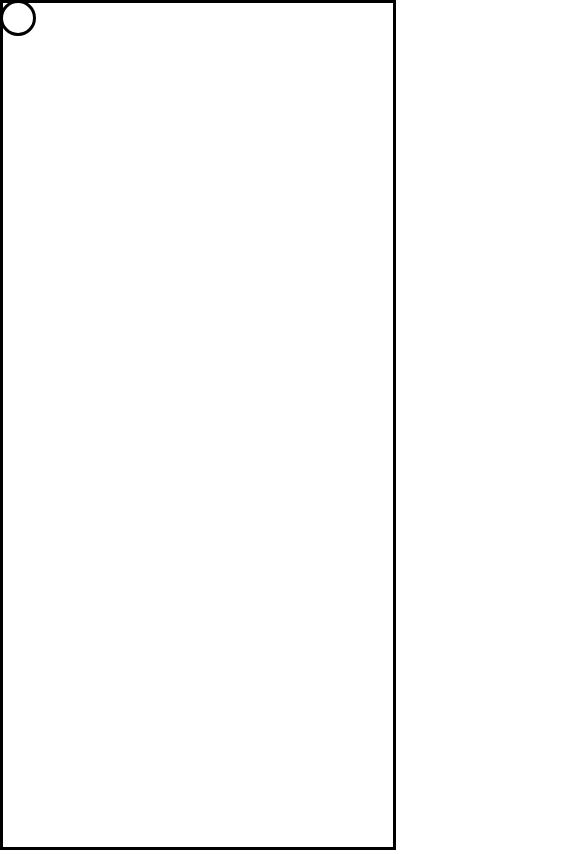
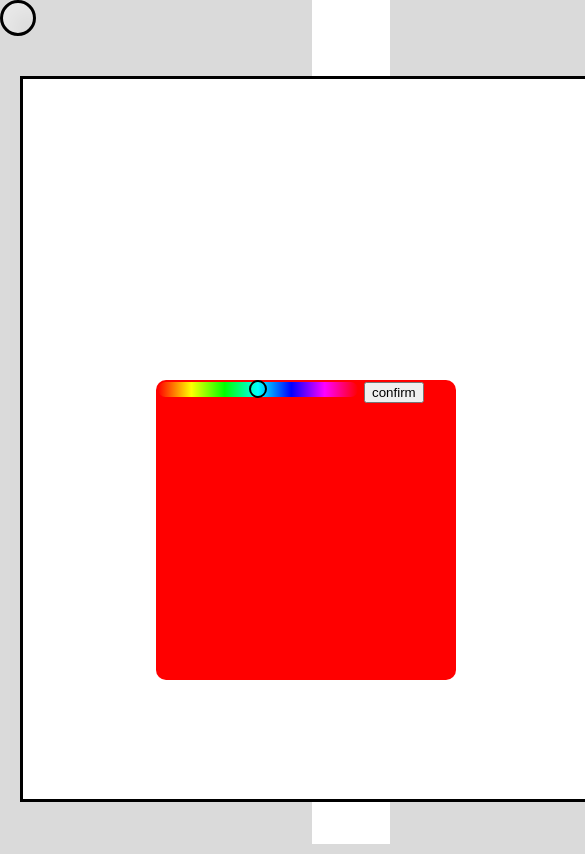
Before and after one commit to Vlastovka/Kreslen-, a plain HTML site: page index.html in a window 390 px wide. Shown: the top 854 px of the page, 585 px wide, since content can reach past the window. Drawn offline with Linux system fonts and the light colour scheme.

Commit message:
Přidání custom colorpickru, přidání barevné palety, bugfixy a úprava designu

```diff
--- /dev/null
+++ b/colorPicker.js
@@ -0,0 +1,103 @@
+const canvasColorPicker = document.getElementById("colorPickerMain");
+const ctxColorPicker = canvasColorPicker.getContext("2d");
+const confirmButton = document.getElementById("confirmButton");
+
+canvasColorPicker.width = 200;
+canvasColorPicker.height = 200;
+
+let colorClickX = 0;
+let colorClickY = 0;
+
+const hueSlider = document.getElementById("hueSlider")
+hueSlider.addEventListener("input", ()=> {
+    drawColorPicker();
+})
+
+function hueToRGB(h){
+    const c = 1
+    const x = 1 - Math.abs((h/60)%2-1);
+
+    let r,g,b;
+
+    if(h < 60){
+        r = c;
+        g = x;
+        b = 0;
+    } else if (h < 120){
+        r = x;
+        g = c;
+        b = 0;
+    } else if (h < 180){
+        r = 0;
+        g = c;
+        b = x;
+    } else if(h < 240){
+        r = 0;
+        g = x;
+        b = c;
+    } else if(h < 300){
+        r = x;
+        g = 0;
+        b = c;
+    } else if(h <= 360){
+        r = c;
+        g = 0;
+        b = x;
+    }
+    return [
+        Math.round(r * 255),
+        Math.round(g * 255),
+        Math.round(b * 255)
+    ];
+}
+
+function drawColorPicker(){
+
+    let hueColor = hueToRGB(Number(hueSlider.value));
+
+    const hueGradient = ctx.createLinearGradient(0,0,200,0);
+    const blackToWhiteGradient = ctx.createLinearGradient(0,0,0,200);
+
+    hueGradient.addColorStop(0, "white");
+    hueGradient.addColorStop(1, `rgb(${hueColor[0]}, ${hueColor[1]}, ${hueColor[2]})`);
+
+    ctxColorPicker.fillStyle = hueGradient;
+    ctxColorPicker.fillRect(0,0,200,200)
+
+    blackToWhiteGradient.addColorStop(0, "rgba(0, 0, 0, 0)");
+    blackToWhiteGradient.addColorStop(1, "rgba(0, 0, 0, 1)");
+
+    ctxColorPicker.fillStyle = blackToWhiteGradient;
+    ctxColorPicker.fillRect(0,0,200,200)
+}
+
+canvasColorPicker.addEventListener("click", (e) => {
+    colorClickX = e.offsetX;
+    colorClickY = e.offsetY;
+    clickDetection();
+})
+
+function clickDetection(){
+    let saturation = colorClickX / 200;
+    let darkness = colorClickY / 200;
+    let hue = Number(hueSlider.value);
+    let hueColor = hueToRGB(hue);
+    let r = 255 + (hueColor[0] - 255) * saturation;
+    let g = 255 + (hueColor[1] - 255) * saturation;
+    let b = 255 + (hueColor[2] - 255) * saturation;
+    r = r * (1 - darkness);
+    g = g * (1 - darkness);
+    b = b * (1 - darkness);
+    r = Math.floor(r)
+    g = Math.floor(g)
+    b = Math.floor(b)
+    confirmButton.addEventListener("click",() => {
+        color = rgbToHex(r, g, b)
+    })
+}
+
+function rgbToHex(r, g, b) {
+    return "#" + [r, g, b]
+        .map(value => value.toString(16).padStart(2, "0"))
+        .join("");
+}
--- a/index.html
+++ b/index.html
@@ -8,13 +8,42 @@
 </head>
 <body>
     <div id="crosshair"></div>
-    <div id="popup" style="visibility: hidden; position: absolute;">
-        <h5>Resize</h5>
-        <p>You will lose all draws u made!</p>
-        <button value="1">Yes</button>
-        <button value="0">No</button>
+    <div id="panel">
+        <div id="colorPanel">
+            <button value=""></button>
+            <button value=""></button>
+            <button value=""></button>
+            <button value=""></button>
+            <button value=""></button>
+            <button value=""></button>
+            <button value=""></button>
+            <button value=""></button>
+            <button value=""></button>
+            <button value=""></button>
+            <button value=""></button>
+            <button value=""></button>
+            <button value=""></button>
+            <button value=""></button>
+            <button value=""></button>
+            <button value=""></button>
+            <button value=""></button>
+            <button value=""></button>
+        </div>
+        <div id="userColorPanel">
+            <button value=""></button>
+            <button value=""></button>
+            <button value=""></button>
+            <button value=""></button>
+            <button value=""></button>
+            <button value=""></button>
+        </div>
     </div>
-    <div id="toolWheel" style="visibility: hidden;">
+    <div id="colorPickerWindow">
+        <canvas id="colorPickerMain" style="z-index: 2; position: absolute; top: 15%; left: 15%;pointer-events: all;"></canvas>
+        <input type="range" min="0" max="360" id="hueSlider">
+        <button id="confirmButton">confirm</button>
+    </div>
+    <div id="toolWheel">
         <button value="pencil" id="pencil"><img src="icons/pencil.png" style="width: 50%; left: 30%; position: absolute; top: 30%;"></button>
         <button value="pen" id="pen"><img src="icons/pen.png" style="width: 50%; left: 10%; position: absolute; top: 40%;"></button>
         <button value="eraser" id="eraser"><img src="icons/eraser.png" style="width: 40%; left: 40%; position: absolute; top: 20%;"></button>
@@ -22,5 +51,6 @@
     </div>
     <canvas id="canvas" style="border: 3px solid black;"></canvas>
     <script src="script.js"></script>
+    <script src="colorPicker.js"></script>
 </body>
 </html>
--- a/script.js
+++ b/script.js
@@ -6,10 +6,11 @@ const ctx = canvas.getContext("2d", {
 const toolWheel = document.getElementById("toolWheel");
 const toolWheelBtn = document.querySelectorAll("#toolWheel button");
 
-const crosshair = document.getElementById("crosshair")
+const crosshair = document.getElementById("crosshair");
 
-const popUp = document.getElementById("popup")
-const popUpBtn = document.querySelectorAll("#popup button")
+const panel = document.getElementById("panel");
+const colorPanelBtn = document.querySelectorAll("#colorPanel button");
+const userColorPanel = document.querySelectorAll("#userColorPabel button");
 
 let mousePosX = 0;
 let mousePosY = 0;
@@ -21,47 +22,98 @@ let color = "#000000"
 let tool = "pen"
 let drawing = false;
 
-canvas.width = window.innerWidth;
-canvas.height = window.innerHeight;
+const colors = [
+    "#000000", // Černá
+    "#FFFFFF", // Bílá
+    "#808080", // Šedá
+    "#FF0000", // Červená
+    "#800000", // Tmavě červená
+    "#FFA500", // Oranžová
+    "#FFFF00", // Žlutá
+    "#00FF00", // Zelená
+    "#008000", // Tmavě zelená
+    "#00FFFF", // Tyrkysová
+    "#0000FF", // Modrá
+    "#000080", // Tmavě modrá
+    "#800080", // Fialová
+    "#FF00FF", // Purpurová
+    "#FFC0CB", // Růžová
+    "#A52A2A", // Hnědá
+    "#F5F5DC", // Béžová
+    "#FFD700"  // Zlatá
+]
 
-document.addEventListener("mousemove", (e) => {
-    mousePosX = e.clientX;
-    mousePosY = e.clientY;
+let userColors = [];
+
+function hexToRGB(hex){
+    return[
+        parseInt(hex.slice(1, 3), 16),
+        parseInt(hex.slice(3, 5), 16),
+        parseInt(hex.slice(5, 7), 16),
+        255
+    ]
+}
+
+function init(){
+// canvas initialize
+    canvas.width = 1080;
+    canvas.height = 720;
+    canvas.style.position = "absolute";
+    canvas.style.bottom = "5%";
+    canvas.style.left = "5%"
+    canvas.style.backgroundColor = "white";
+
+// color init
+colorPanelBtn.forEach((button, index) => {
+    button.value = colors[index];
+    button.style.backgroundColor = colors[index];
+})
+}
+
+colorPanelBtn.forEach(button => {
+    button.addEventListener("click", () => {
+        color = button.value
+    })
+})
+
+canvas.addEventListener("mousemove", (e) => {
+    mousePosX = e.offsetX;
+    mousePosY = e.offsetY;
 })
 document.addEventListener("keypress", (e) => {
     if(e.key === "t"){
         toolWheel.style.top = mousePosY - 150 + "px";
         toolWheel.style.left = mousePosX - 150 + "px";
-        toolWheel.style.visibility = "visible";
+        toolWheel.style.display = "block";
     }
 })
 canvas.addEventListener("mousedown", (e) => {
     drawing = true; mousePosXLast = e.offsetX; mousePosYLast = e.offsetY;
     if (tool === "fill") {
-        const fillColor = hexToRGB(color);
+        let fillColor = hexToRGB(color)
         fill(mousePosX, mousePosY, fillColor);
     }
 });
-canvas.addEventListener("mouseup", (e) => {drawing = false;});
+canvas.addEventListener("mouseup", () => {drawing = false;});
 canvas.addEventListener("mousemove", (e) => {
     if (tool !== "pencil"){
         crosshair.style.width = size + "px";
         crosshair.style.height = size + "px";
-        crosshair.style.top = e.offsetY - size/2 + "px";
-        crosshair.style.left = e.offsetX - size/2 + "px";
+        crosshair.style.top = e.clientY - size/2 + "px";
+        crosshair.style.left = e.clientX - size/2 + "px";
         crosshair.style.borderRadius = "100%";
     } else if (tool === "pencil"){
         crosshair.style.width = size + "px";
         crosshair.style.height = size + "px";
-        crosshair.style.top = e.offsetY - size/2 + "px";
-        crosshair.style.left = e.offsetX - size/2 + "px";
+        crosshair.style.top = e.clientY - size/2 + "px";
+        crosshair.style.left = e.clientX - size/2 + "px";
         crosshair.style.borderRadius = "0";
     } else {console.log("No tools selected")}
 })
 canvas.addEventListener("mouseleave", () => {drawing = false})
 toolWheelBtn.forEach(button => {
     button.addEventListener("click", () => {
-        toolWheel.style.visibility = "hidden";
+        toolWheel.style.display = "";
         switch (button.value) {
             case "pen":
                 tool = "pen"
@@ -78,15 +130,6 @@ toolWheelBtn.forEach(button => {
         }
     })
 });
-
-function hexToRGB(hex){
-    return[
-        parseInt(hex.slice(1, 3), 16),
-        parseInt(hex.slice(3, 5), 16),
-        parseInt(hex.slice(5, 7), 16),
-        255
-    ]
-}
 
 function fill(x, y, color){
     const imageData = ctx.getImageData(0,0, canvas.width, canvas.height);
@@ -142,7 +185,6 @@ function fill(x, y, color){
     ctx.putImageData(imageData, 0, 0);
 }
 
-
 canvas.addEventListener("mousemove", (e) => {
     if(!drawing) return
     switch (tool) {
@@ -184,3 +226,5 @@ canvas.addEventListener("mousemove", (e) => {
             break;
     }
 })
+
+init()
--- a/style.css
+++ b/style.css
@@ -6,13 +6,12 @@ body {
     -webkit-user-select: none;
     -moz-user-select: none;
     cursor: none;
-}
-
-#canvas {
+    background-color: rgb(218, 218, 218);
 }
 
 #toolWheel {
     position: absolute;
+    display: none;
     width: 300px;
     height: 300px;
     top: 40%;
@@ -20,6 +19,7 @@ body {
     border-radius: 100%;
     overflow: hidden;
     border: 3px solid black;
+    z-index: 3;
     box-shadow: 10px 10px 100px rgb(102, 102, 102);
 }
 
@@ -69,3 +69,105 @@ body {
     box-shadow: inset 10px 10px 20px rgba(255, 255, 255, 0.4);
     z-index: 2;
 }
+
+#panel {
+    position: absolute;
+    background-color: rgb(255, 255, 255);
+    width: 20%;
+    height: 100%;
+    bottom: 0;
+    right: 0;
+    border: none;
+    cursor:default;
+}
+#colorPanel{
+    position: absolute;
+    bottom: 15%;
+    left: 15%;
+    width: 70%;
+    height: 12.5%;
+    display: grid;
+    grid-template-columns: repeat(6, 1fr);
+    grid-template-rows: repeat(3, 1fr);
+    transition: all 200ms;
+    border:1px solid rgb(180, 180, 180);
+}
+
+#colorPanel button{
+    cursor: pointer;
+    border: none;
+}
+
+#colorPanel button:hover{
+    border: 1px solid rgb(180, 180, 180);
+    scale: 1.05;
+}
+
+#userColorPanel {
+    position: absolute;
+    width: 70%;
+    height: 5%;
+    border: 1px solid rgb(180, 180, 180);
+    display: grid;
+    grid-template-columns: repeat(6, 1fr);
+    grid-template-rows: repeat(1, 1fr);
+    bottom: 5%;
+    left: 15%;
+
+}
+
+#userColorPanel button {
+    cursor: pointer;
+    border: none;
+}
+
+#userColorPanel button:hover{
+    scale: 1.05;
+    border: 1px solid rgb(180, 180, 180);
+}
+
+#colorPickerWindow {
+    position: absolute;
+    top: 45%;
+    left: 40%;
+    z-index: 50;
+    width: 300px;
+    height: 300px;
+    cursor: crosshair;
+    background-color: red;
+    border-radius: 10px;
+    z-index: 1;
+    pointer-events: none;
+}
+
+#hueSlider {
+    appearance: none;
+    width: 200px;
+    height: 15px;
+    background: linear-gradient(
+        to right,
+        red,
+        yellow,
+        lime,
+        cyan,
+        blue,
+        magenta,
+        red
+    );
+    border-radius: 10px;
+    pointer-events: all;
+}
+
+#hueSlider::-webkit-slider-thumb {
+    appearance: none;
+    width: 18px;
+    height: 18px;
+    border-radius: 50%;
+    border: 2px solid black;
+    cursor: pointer;
+    pointer-events: all;
+}
+
+#confirmButton {
+    pointer-events: all;
+}
```
